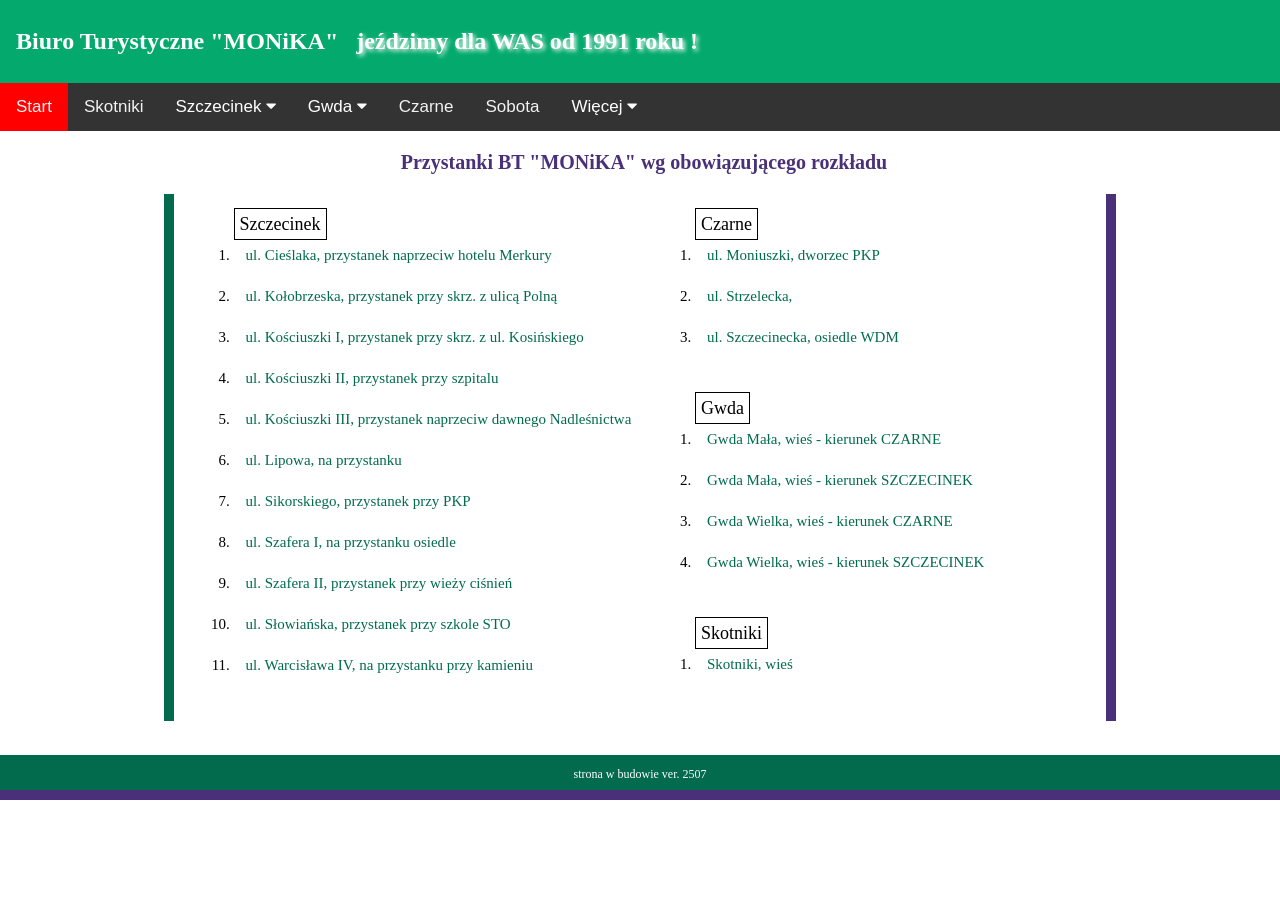
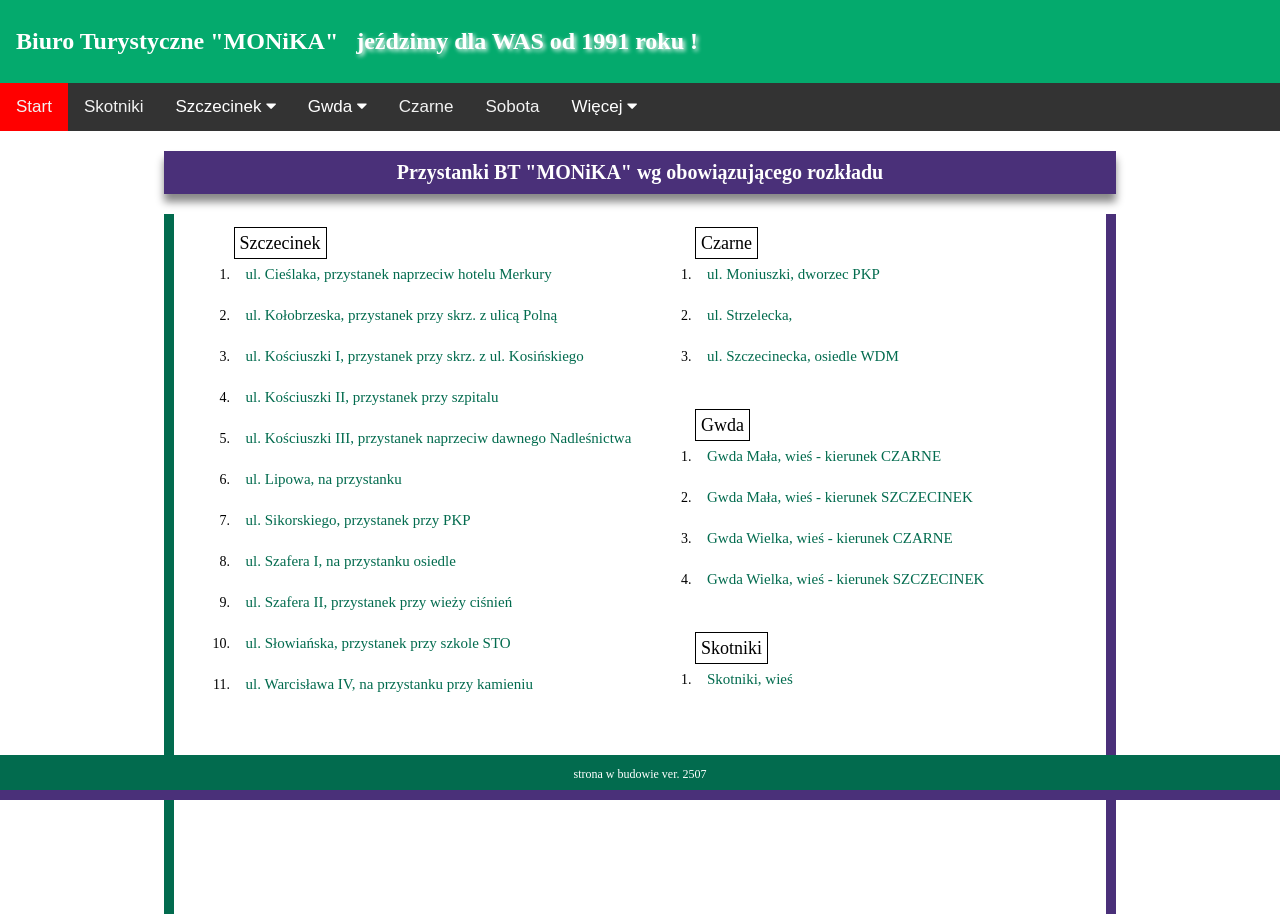
Before and after one commit to skarp4098/mysite, a Django app: page /przystanki/ in a window 1280 px wide. Before the commit the page ends 800 px from the top, so only its background shows below. Run offline with Django 4.2, Linux system fonts and the light colour scheme; data comes from the database, SQL or seed files in the repository; some web fonts are replaced.

Commit message:
from_pycharm2507

```diff
--- a/jazda/templates/jazda/przystanki.html
+++ b/jazda/templates/jazda/przystanki.html
@@ -8,7 +8,8 @@
 <div class="grid-container-one_col">
 
     <div class="item1">
-       <h3 style="text-align: center; padding-left: 8px; color: #4a3079; font-size:20px">
+       <h3 style="text-align: center; padding: 10px; box-shadow: 0px 8px 8px #888888;
+            color: white; font-size:20px; background-color: #4a3079">
              Przystanki BT "MONiKA" wg obowiązującego rozkładu
          </h3>
     </div>
--- a/mysite/static/firma.css
+++ b/mysite/static/firma.css
@@ -219,6 +219,8 @@ width:50%;
   width: 76%;
   padding: 0 10px;
   overflow-x:auto;
+  /*border-left: 10px solid #026b4e;
+  border-right: 10px solid #4a3079;*/
 }
 
 /* Clear floats after the columns */
@@ -274,7 +276,7 @@ width:50%;
   border-left: 10px solid #026b4e;
   border-right: 10px solid #4a3079;
   padding-left: 20px;
-  padding-bottom: 15px;
+  padding-bottom: 20%;
 }
 .grid-przystanek {
   background-color: white;/* rgba(255, 255, 255, 0.8); */
@@ -294,12 +296,15 @@ width:50%;
     row-gap: 0px;
     background-color: #026b4e;
     padding: 0px;
+
 }
 
 .grid-container-one_col > div {
   background-color: #fff;
   padding: 0px 0;
-  font-size: 15px;
+  font-size: 14px;
+
+
  /* border: 1px #026b4e; */
 }
 
```
